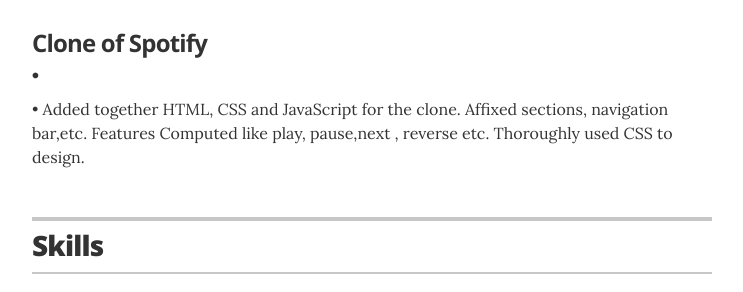
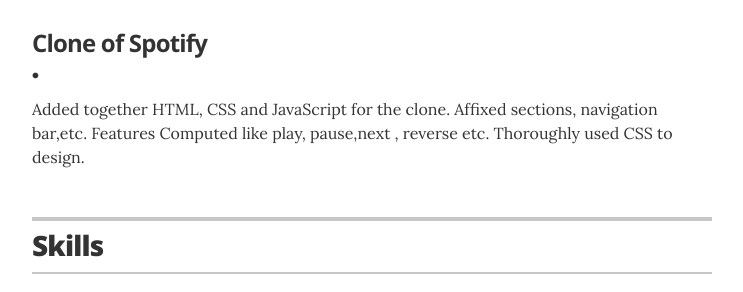
Before and after one commit to RishiAryan1201/resume, a Jekyll site: the page built from index.html, in a window 1280 px wide and 900 px high, scrolled down 1894 px. Shown: the part 161-453 px from the top of the window, without its empty margins (268-1011 px from the left). Built offline with Jekyll 4.4.1, drawn with Linux system fonts in a browser that asks for light colours.

Commit message:
Update projects.yml

```diff
--- a/_data/projects.yml
+++ b/_data/projects.yml
@@ -13,4 +13,4 @@
   # role: Co-Founder & Organizer
   # duration: 2007 &mdash; Present
   # url: "#"
-  description: • Added together HTML, CSS and JavaScript for the clone. Affixed sections, navigation bar,etc. Features Computed like play, pause,next , reverse etc. Thoroughly used CSS to design.
+  description: Added together HTML, CSS and JavaScript for the clone. Affixed sections, navigation bar,etc. Features Computed like play, pause,next , reverse etc. Thoroughly used CSS to design.
```
